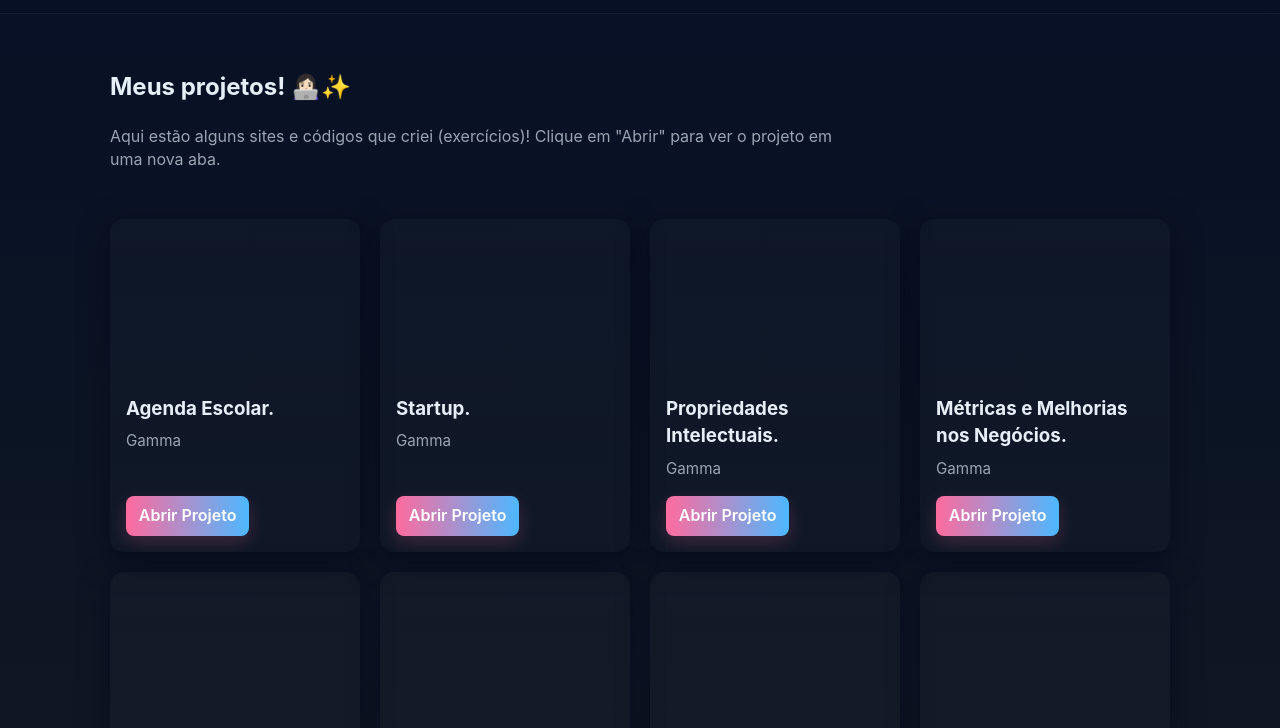
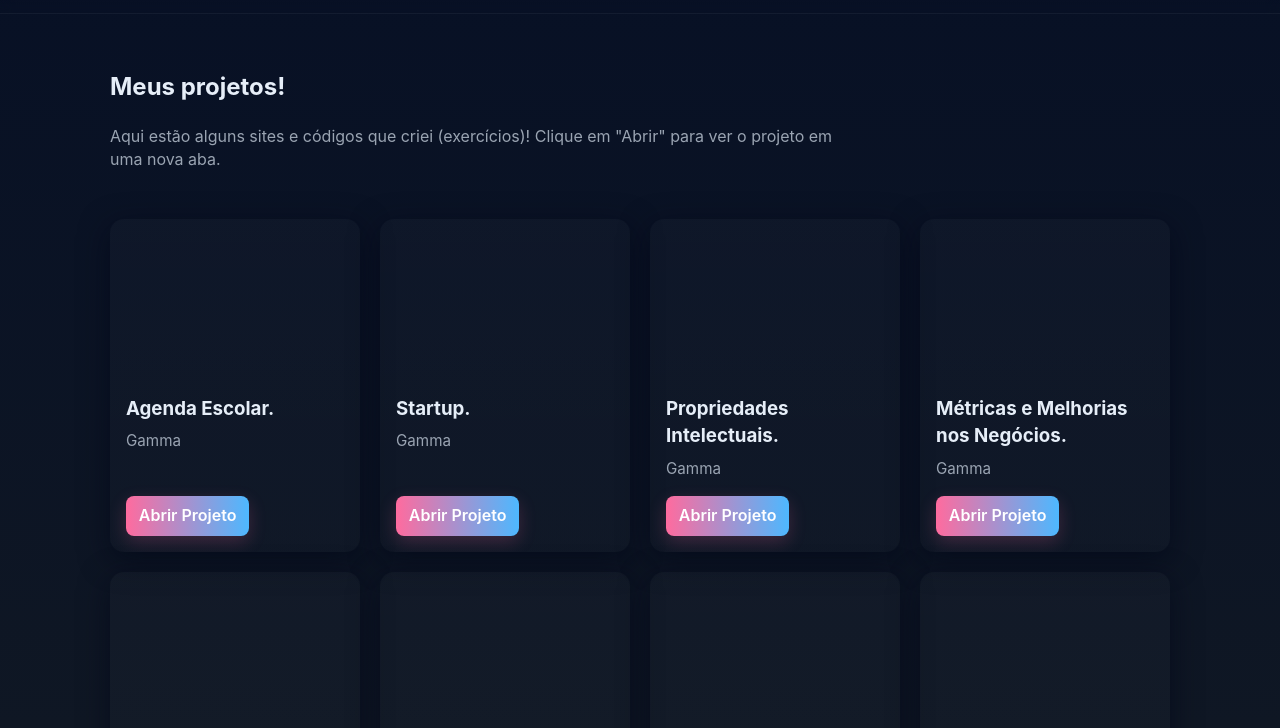
Before and after one commit to isabellyrss/TodosOsSITESS, a plain HTML site: page index.html in a window 1280 px wide. Shown: the part 72-800 px from the top of the page. Drawn offline with Linux system fonts and the light colour scheme.

```diff
--- a/index.html
+++ b/index.html
@@ -174,7 +174,7 @@
 
   <main class="container">
     <section class="intro">
-      <h2>Meus projetos! 👩🏻‍💻✨</h2>
+      <h2>Meus projetos! </h2>
       <p class="lead">Aqui estão alguns sites e códigos que criei (exercícios)! Clique em "Abrir" para ver o projeto em uma nova aba.</p>
     </section>
 
```
